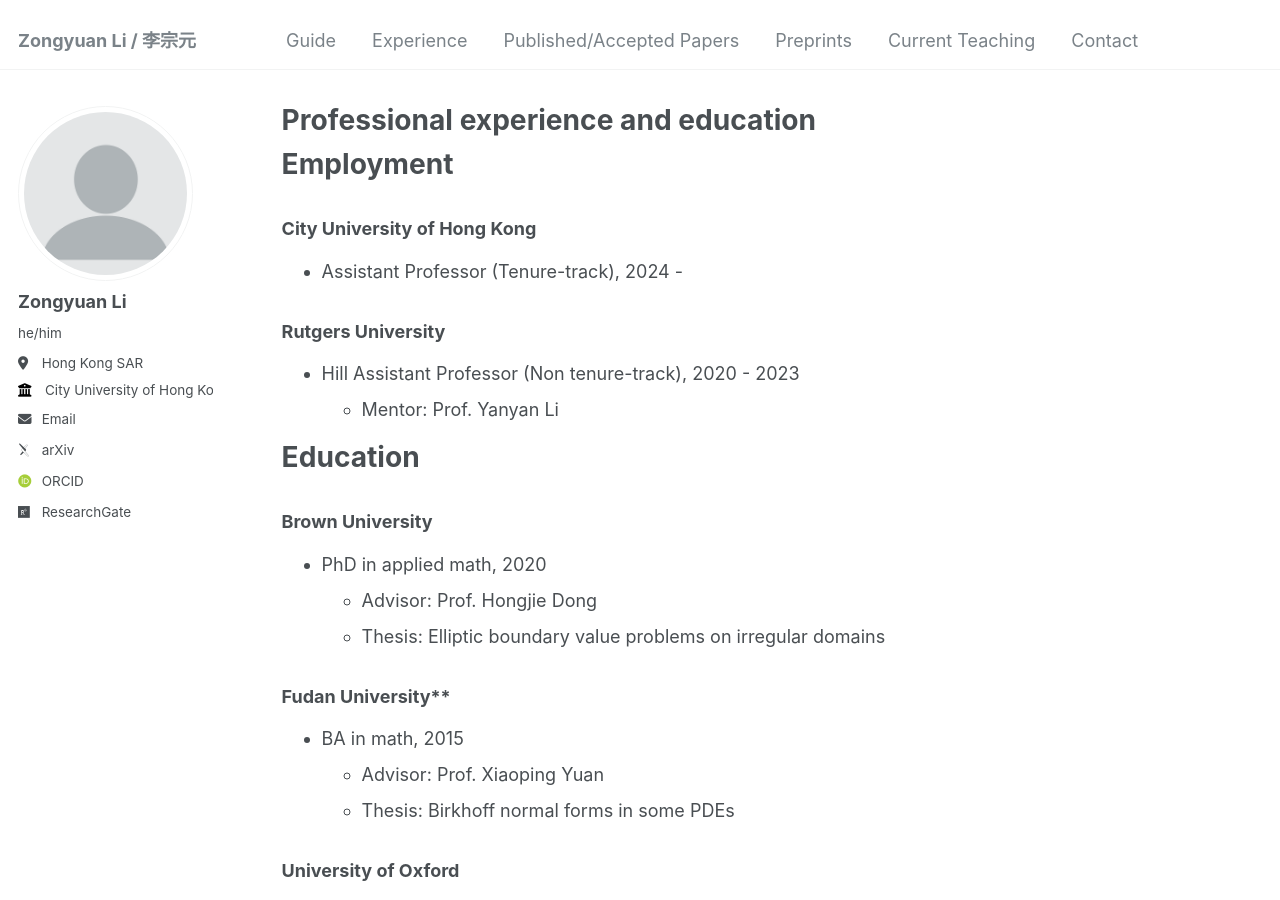
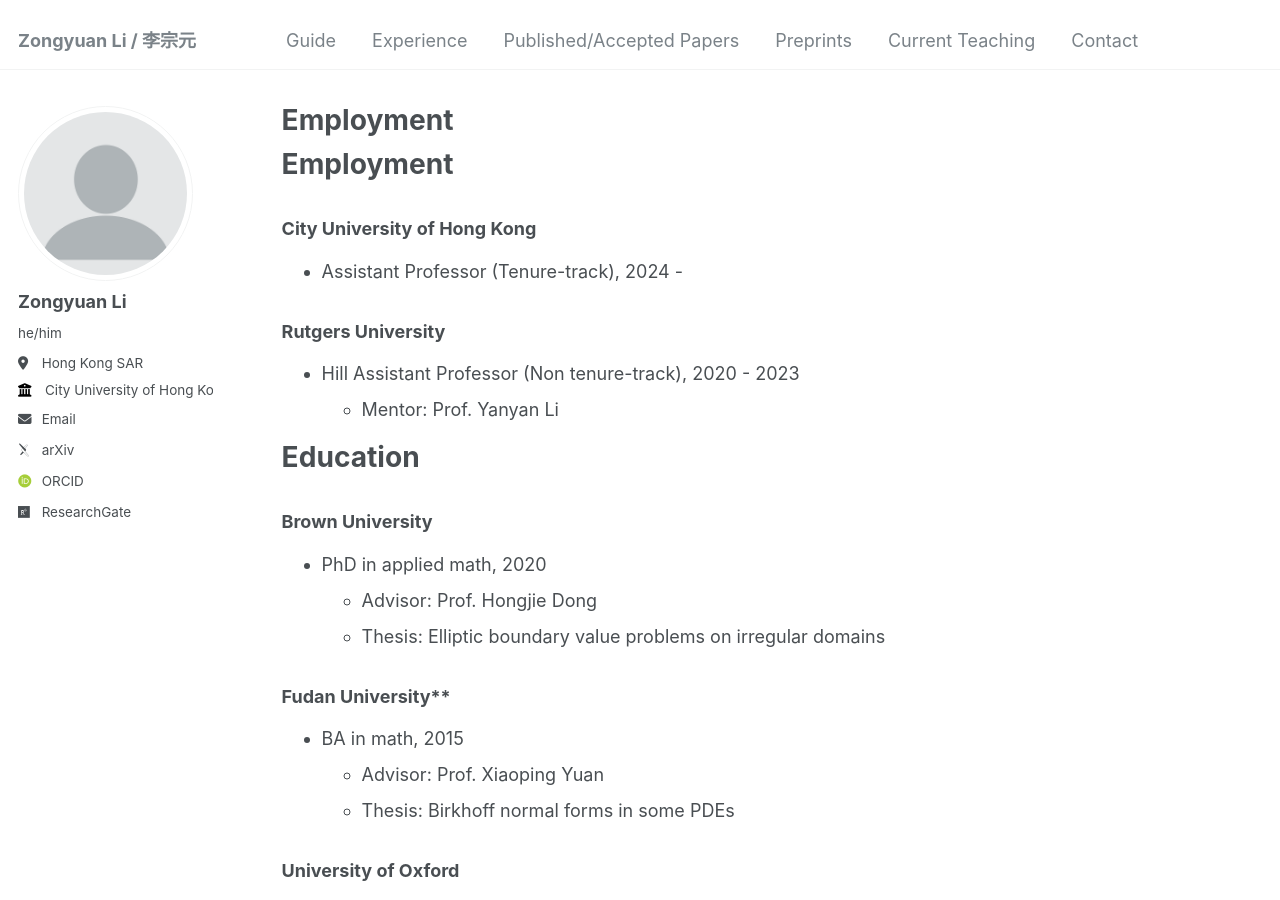
Before and after one commit to zongyuan-li/zongyuan-li.github.io, a Jekyll site: the page built from _pages/experience.md, in a window 1280 px wide and 900 px high. Built offline with Jekyll 4.4.1, drawn with Linux system fonts in a browser that asks for light colours; some web fonts are replaced; our own code applies the rules of GitHub Pages for plain Markdown files; some of the changed lines change nothing that is shown.

Commit message:
Update experience.md

```diff
--- a/_pages/experience.md
+++ b/_pages/experience.md
@@ -1,6 +1,6 @@
 ---
 permalink: /experience/
-title: "Professional experience and education"
+#title: "Professional experience and education"
 author_profile: true
 redirect_from:
   - /md/
```
